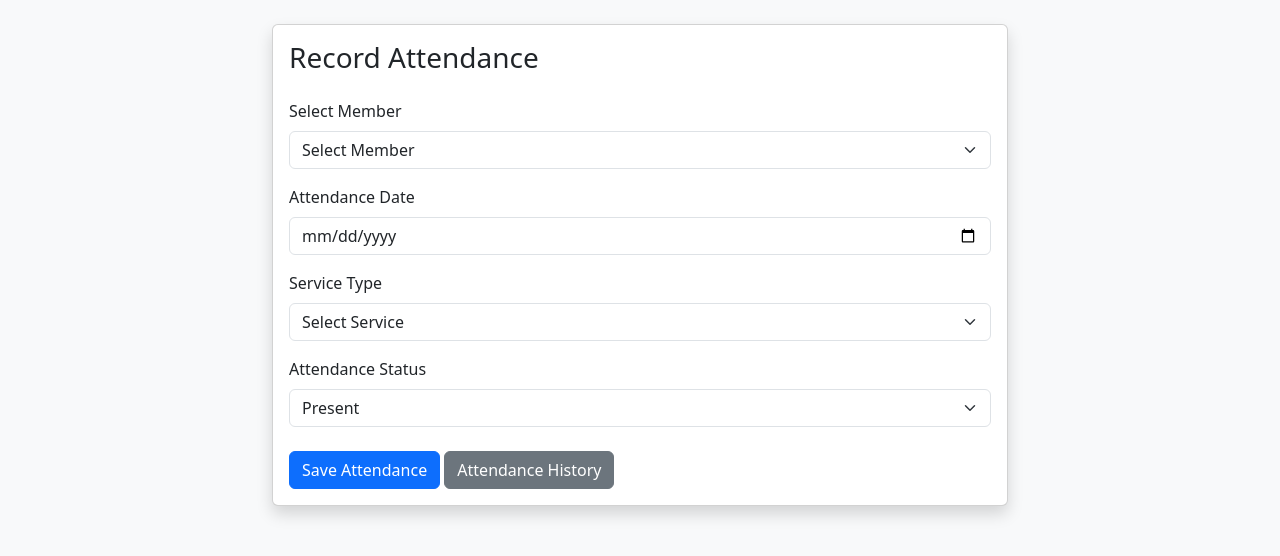
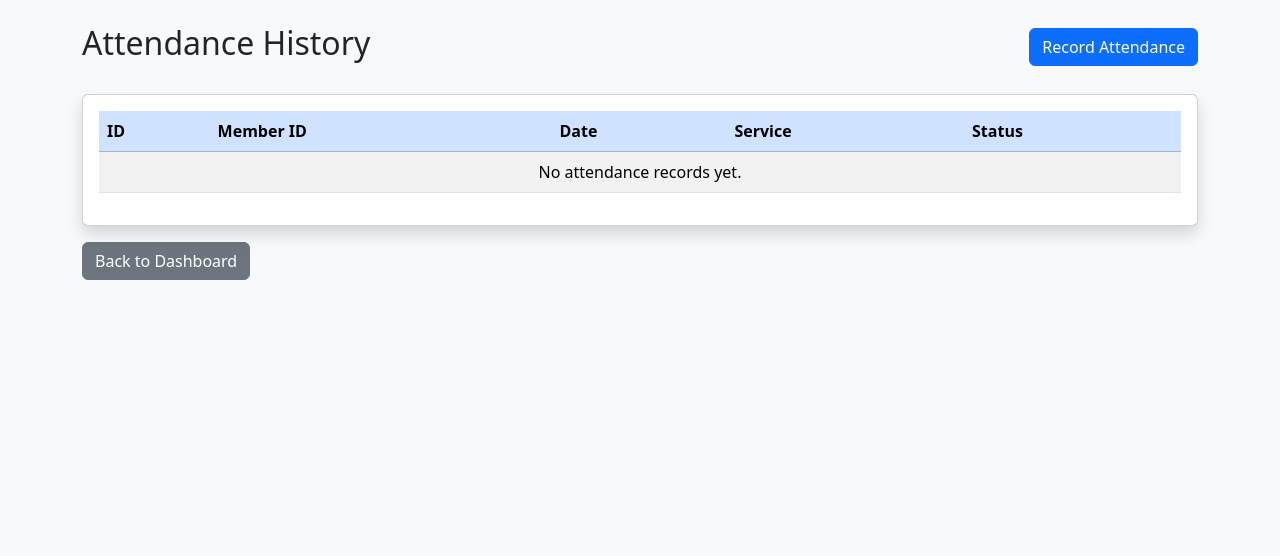
Before and after one commit to joceedpreneur-debug/church-membership-system, a Flask app: page /attendance in a window 1280 px wide. Shown: the part 56-612 px from the top of the page. Run offline with Flask 3, Linux system fonts and the light colour scheme.

Commit message:
Update attendance.html

```diff
--- a/templates/attendance.html
+++ b/templates/attendance.html
@@ -8,26 +8,21 @@
     <meta name="viewport"
           content="width=device-width, initial-scale=1.0">
 
-    <title>Record Attendance</title>
+    <title>Attendance History</title>
 
     <link href="https://cdn.jsdelivr.net/npm/bootstrap@5.3.3/dist/css/bootstrap.min.css"
           rel="stylesheet">
 
 </head>
 
-
 <body class="bg-light">
-
 
 <nav class="navbar navbar-dark bg-primary">
 
     <div class="container">
 
-        <a class="navbar-brand"
-           href="/dashboard">
-
+        <a class="navbar-brand" href="/dashboard">
             Church Membership System
-
         </a>
 
     </div>
@@ -37,144 +32,103 @@
 
 <div class="container mt-4">
 
-    <div class="row justify-content-center">
+    <div class="d-flex justify-content-between align-items-center mb-4">
 
-        <div class="col-md-8">
+        <h2>Attendance History</h2>
 
-            <div class="card shadow">
+        <a href="/attendance"
+           class="btn btn-primary">
 
-                <div class="card-body">
+            Record Attendance
 
-                    <h3 class="mb-4">
-                        Record Attendance
-                    </h3>
+        </a>
+
+    </div>
 
 
-                    <form method="POST"
-                          action="/attendance">
+    <div class="card shadow">
+
+        <div class="card-body">
+
+            <div class="table-responsive">
+
+                <table class="table table-striped">
+
+                    <thead class="table-primary">
+
+                        <tr>
+
+                            <th>ID</th>
+                            <th>Member ID</th>
+                            <th>Date</th>
+                            <th>Service</th>
+                            <th>Status</th>
+
+                        </tr>
+
+                    </thead>
 
 
-                        <div class="mb-3">
+                    <tbody>
 
-                            <label class="form-label">
-                                Select Member
-                            </label>
+                        {% for record in records %}
 
-                            <select name="member_id"
-                                    class="form-select"
-                                    required>
+                        <tr>
 
-                                <option value="">
-                                    Select Member
-                                </option>
+                            <td>
+                                {{ record.id }}
+                            </td>
 
+                            <td>
+                                {{ record.member_id }}
+                            </td>
 
-                                {% for member in members %}
+                            <td>
+                                {{ record.attendance_date }}
+                            </td>
 
-                                <option value="{{ member.id }}">
+                            <td>
+                                {{ record.service_type }}
+                            </td>
 
-                                    {{ member.full_name }}
+                            <td>
 
-                                </option>
+                                {% if record.attendance_status == "Present" %}
 
-                                {% endfor %}
+                                    <span class="badge bg-success">
+                                        Present
+                                    </span>
 
-                            </select>
+                                {% else %}
 
-                        </div>
+                                    <span class="badge bg-danger">
+                                        Absent
+                                    </span>
 
+                                {% endif %}
 
-                        <div class="mb-3">
+                            </td>
 
-                            <label class="form-label">
-                                Attendance Date
-                            </label>
+                        </tr>
 
-                            <input type="date"
-                                   name="attendance_date"
-                                   class="form-control"
-                                   required>
+                        {% else %}
 
-                        </div>
+                        <tr>
 
+                            <td colspan="5"
+                                class="text-center">
 
-                        <div class="mb-3">
+                                No attendance records yet.
 
-                            <label class="form-label">
-                                Service Type
-                            </label>
+                            </td>
 
-                            <select name="service_type"
-                                    class="form-select"
-                                    required>
+                        </tr>
 
-                                <option value="">
-                                    Select Service
-                                </option>
+                        {% endfor %}
 
-                                <option value="Sunday Service">
-                                    Sunday Service
-                                </option>
+                    </tbody>
 
-                                <option value="Midweek Service">
-                                    Midweek Service
-                                </option>
-
-                                <option value="Special Programme">
-                                    Special Programme
-                                </option>
-
-                                <option value="Other">
-                                    Other
-                                </option>
-
-                            </select>
-
-                        </div>
-
-
-                        <div class="mb-4">
-
-                            <label class="form-label">
-                                Attendance Status
-                            </label>
-
-                            <select name="attendance_status"
-                                    class="form-select"
-                                    required>
-
-                                <option value="Present">
-                                    Present
-                                </option>
-
-                                <option value="Absent">
-                                    Absent
-                                </option>
-
-                            </select>
-
-                        </div>
-
-
-                        <button type="submit"
-                                class="btn btn-primary">
-
-                            Save Attendance
-
-                        </button>
-
-
-                        <a href="/attendance-history"
-                           class="btn btn-secondary">
-
-                            Attendance History
-
-                        </a>
-
-
-                    </form>
-
-                </div>
+                </table>
 
             </div>
 
@@ -182,8 +136,19 @@
 
     </div>
 
+
+    <div class="mt-3">
+
+        <a href="/dashboard"
+           class="btn btn-secondary">
+
+            Back to Dashboard
+
+        </a>
+
+    </div>
+
 </div>
-
 
 </body>
 
```
